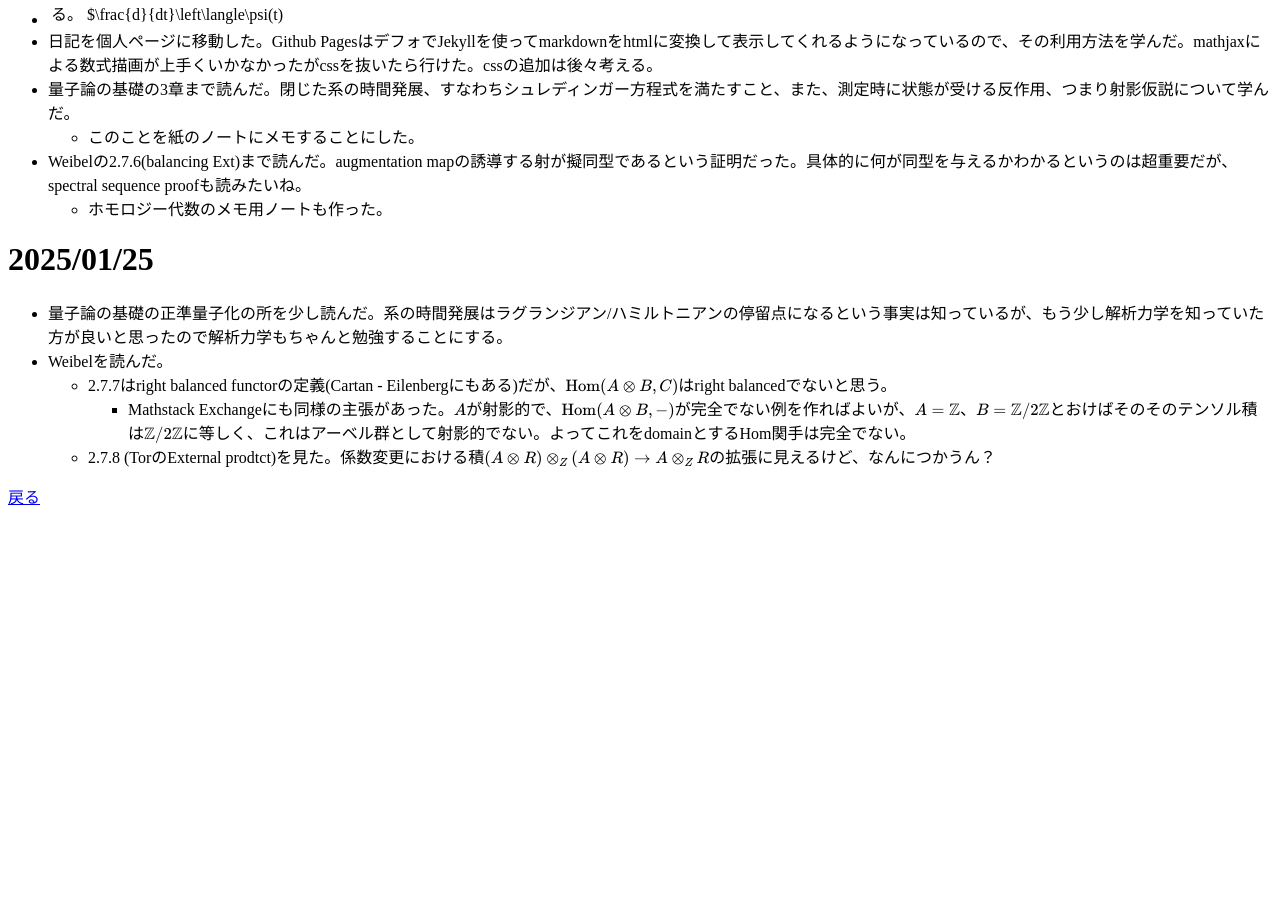
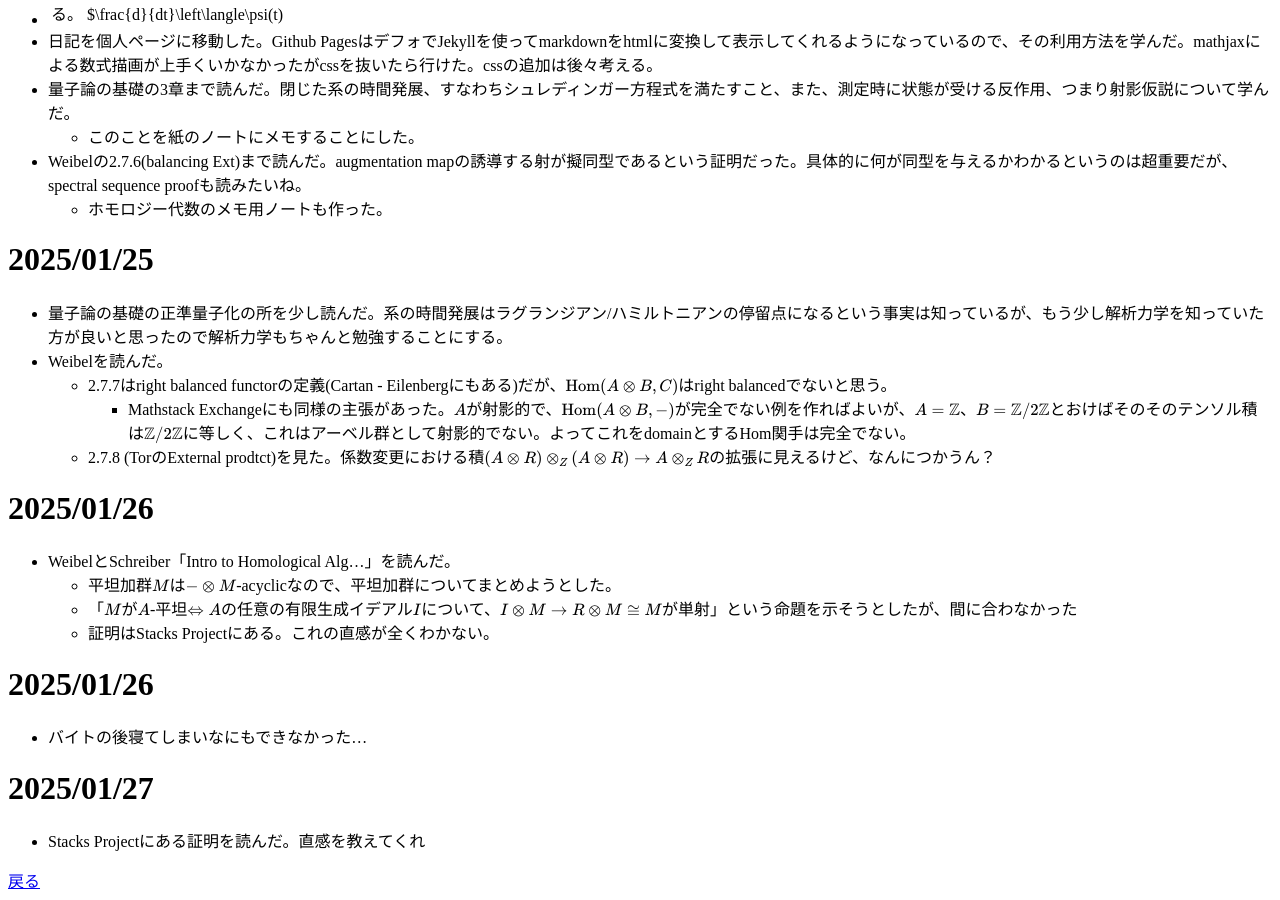
Before and after one commit to McMoscovium/mcmoscovium.github.io, a Jekyll site: the page built from diary/2025-01/index.md, in a window 1280 px wide and 900 px high, scrolled down 1889 px. Built offline with Jekyll 4.4.1, drawn with Linux system fonts in a browser that asks for light colours; our own code applies the rules of GitHub Pages for plain Markdown files; before the commit the page ends 2405 px from its top, so only the background shows below that.

Commit message:
Update index.md

```diff
--- a/diary/2025-01/index.md
+++ b/diary/2025-01/index.md
@@ -116,3 +116,15 @@
   - 2.7.7はright balanced functorの定義(Cartan - Eilenbergにもある)だが、$\mathrm{Hom}(A\otimes B, C)$はright balancedでないと思う。
       - Mathstack Exchangeにも同様の主張があった。$A$が射影的で、$\mathrm{Hom}(A\otimes B, -)$が完全でない例を作ればよいが、$A=\mathbb{Z}$、$B=\mathbb{Z}/2\mathbb{Z}$とおけばそのそのテンソル積は$\mathbb{Z}/2\mathbb{Z}$に等しく、これはアーベル群として射影的でない。よってこれをdomainとするHom関手は完全でない。
   - 2.7.8 (TorのExternal prodtct)を見た。係数変更における積$(A\otimes R)\otimes_Z(A\otimes R)\to A\otimes_Z R$の拡張に見えるけど、なんにつかうん？
+
+# 2025/01/26
+- WeibelとSchreiber「Intro to Homological Alg...」を読んだ。
+  - 平坦加群$M$は$-\otimes M$-acyclicなので、平坦加群についてまとめようとした。
+  - 「$M$が$A$-平坦$\Leftrightarrow A$の任意の有限生成イデアル$I$について、$I\otimes M\to R\otimes M\cong M$が単射」という命題を示そうとしたが、間に合わなかった
+  - 証明はStacks Projectにある。これの直感が全くわかない。
+
+# 2025/01/26
+- バイトの後寝てしまいなにもできなかった...
+
+# 2025/01/27
+- Stacks Projectにある証明を読んだ。直感を教えてくれ
```
